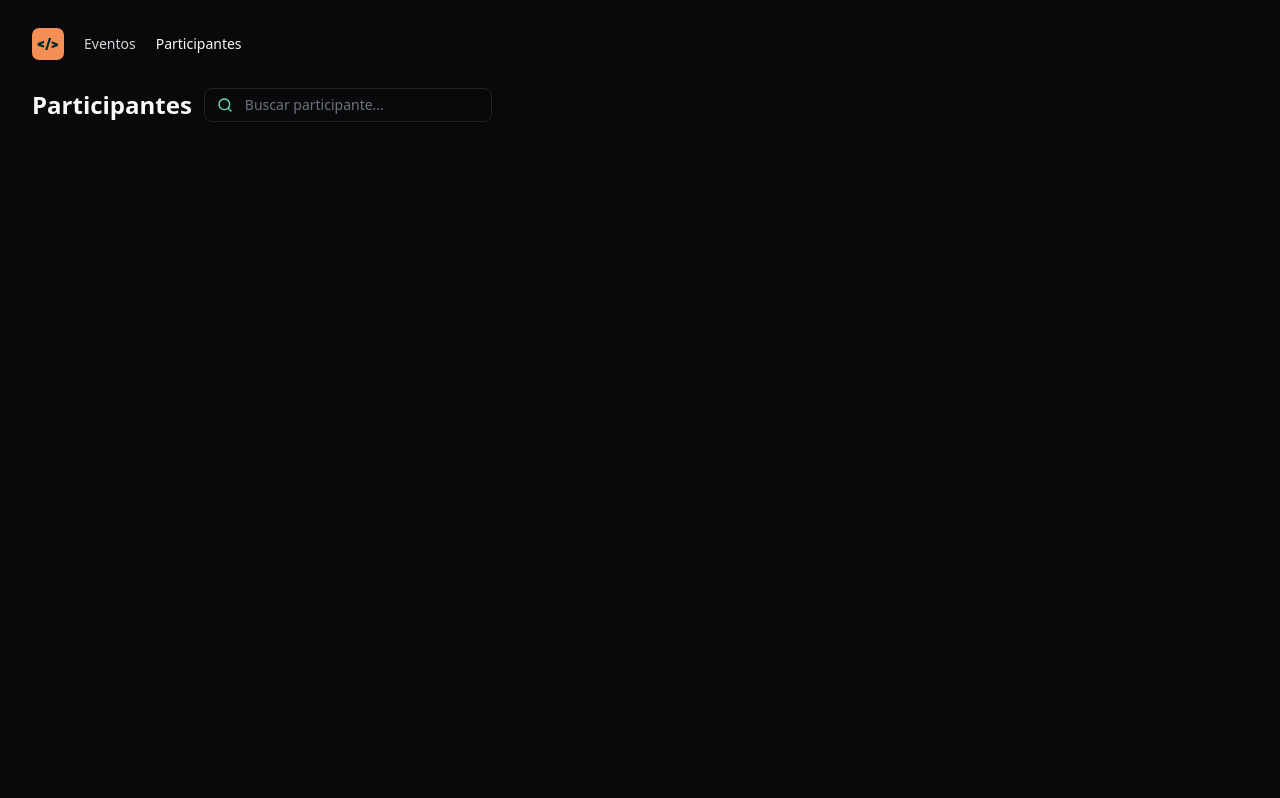
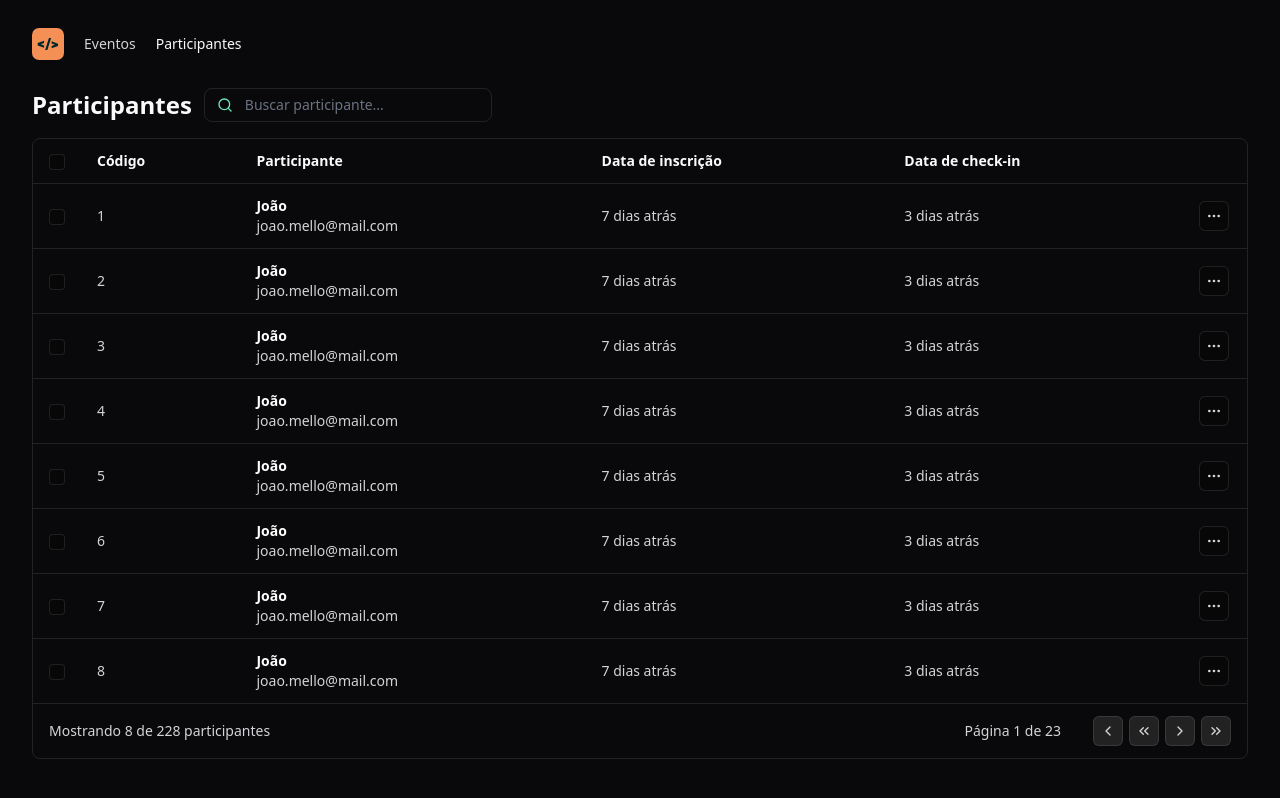
Before and after one commit to dyhalmeida/pass-in-web, a React (Vite) app: page / in a window 1280 px wide. Built offline with nearby package versions, Linux system fonts and the light colour scheme.

Commit message:
feat: add table of attendee

```diff
--- a/src/components/attendee-list/index.tsx
+++ b/src/components/attendee-list/index.tsx
@@ -1,12 +1,114 @@
+import {
+  MoreHorizontal,
+  ChevronLeft,
+  ChevronsLeft,
+  ChevronRight,
+  ChevronsRight,
+} from "@/lib/icons";
 import { InputSearch } from "@/components/input-search";
+
+const items = Array.from({ length: 8 }, (_, i) => i + 1);
 
 export const AttendeeList = () => {
   return (
-    <div>
+    <div className="flex flex-col gap-4">
       <div className="flex gap-3 items-center">
         <h1 className="text-2xl font-bold">Participantes</h1>
         <InputSearch />
       </div>
+
+      <div className="border border-white/10 rounded-lg">
+        <table className="w-full">
+          <thead>
+            <tr className="border-b border-white/10">
+              <th
+                style={{ width: 48 }}
+                className="py-3 px-4 text-sm font-semibold text-left"
+              >
+                <input
+                  type="checkbox"
+                  className="size-4 bg-black/20 rounded border border-white/10"
+                />
+              </th>
+              <th className="py-3 px-4 text-sm font-semibold text-left">
+                Código
+              </th>
+              <th className="py-3 px-4 text-sm font-semibold text-left">
+                Participante
+              </th>
+              <th className="py-3 px-4 text-sm font-semibold text-left">
+                Data de inscrição
+              </th>
+              <th className="py-3 px-4 text-sm font-semibold text-left">
+                Data de check-in
+              </th>
+              <th
+                style={{ width: 64 }}
+                className="py-3 px-4 text-sm font-semibold text-left"
+              ></th>
+            </tr>
+          </thead>
+          <tbody>
+            {items.map((_, i) => (
+              <tr key={i} className="border-b border-white/10 hover:bg-white/5">
+                <td className="py-3 px-4 text-sm text-zinc-300">
+                  <input
+                    type="checkbox"
+                    className="size-4 bg-black/20 rounded border border-white/10"
+                  />
+                </td>
+                <td className="py-3 px-4 text-sm text-zinc-300">{i + 1}</td>
+                <td className="py-3 px-4 text-sm text-zinc-300">
+                  <div className="flex flex-col ga-1">
+                    <span className="font-semibold text-white">João</span>
+                    <span>joao.mello@mail.com</span>
+                  </div>
+                </td>
+                <td className="py-3 px-4 text-sm text-zinc-300">
+                  7 dias atrás
+                </td>
+                <td className="py-3 px-4 text-sm text-zinc-300">
+                  3 dias atrás
+                </td>
+                <td className="py-3 px-4 text-sm text-zinc-300">
+                  <button className="bg-black/20 border border-white/10 rounded-md p-1.5">
+                    <MoreHorizontal className="size-4" />
+                  </button>
+                </td>
+              </tr>
+            ))}
+          </tbody>
+          <tfoot>
+            <tr>
+              <td colSpan={3} className="py-3 px-4 text-sm text-zinc-300">
+                Mostrando 8 de 228 participantes
+              </td>
+              <td
+                colSpan={3}
+                className="py-3 px-4 text-sm text-zinc-300 text-right"
+              >
+                <div className="inline-flex items-center gap-8">
+                  <span>Página 1 de 23</span>
+                  <div className="flex gap-1.5">
+                    <button className="bg-white/10 border border-white/10 rounded-md p-1.5">
+                      <ChevronLeft className="size-4" />
+                    </button>
+                    <button className="bg-white/10 border border-white/10 rounded-md p-1.5">
+                      <ChevronsLeft className="size-4" />
+                    </button>
+                    <button className="bg-white/10 border border-white/10 rounded-md p-1.5">
+                      <ChevronRight className="size-4" />
+                    </button>
+                    <button className="bg-white/10 border border-white/10 rounded-md p-1.5">
+                      <ChevronsRight className="size-4" />
+                    </button>
+                  </div>
+                </div>
+              </td>
+            </tr>
+          </tfoot>
+        </table>
+      </div>
     </div>
   );
 };
```
